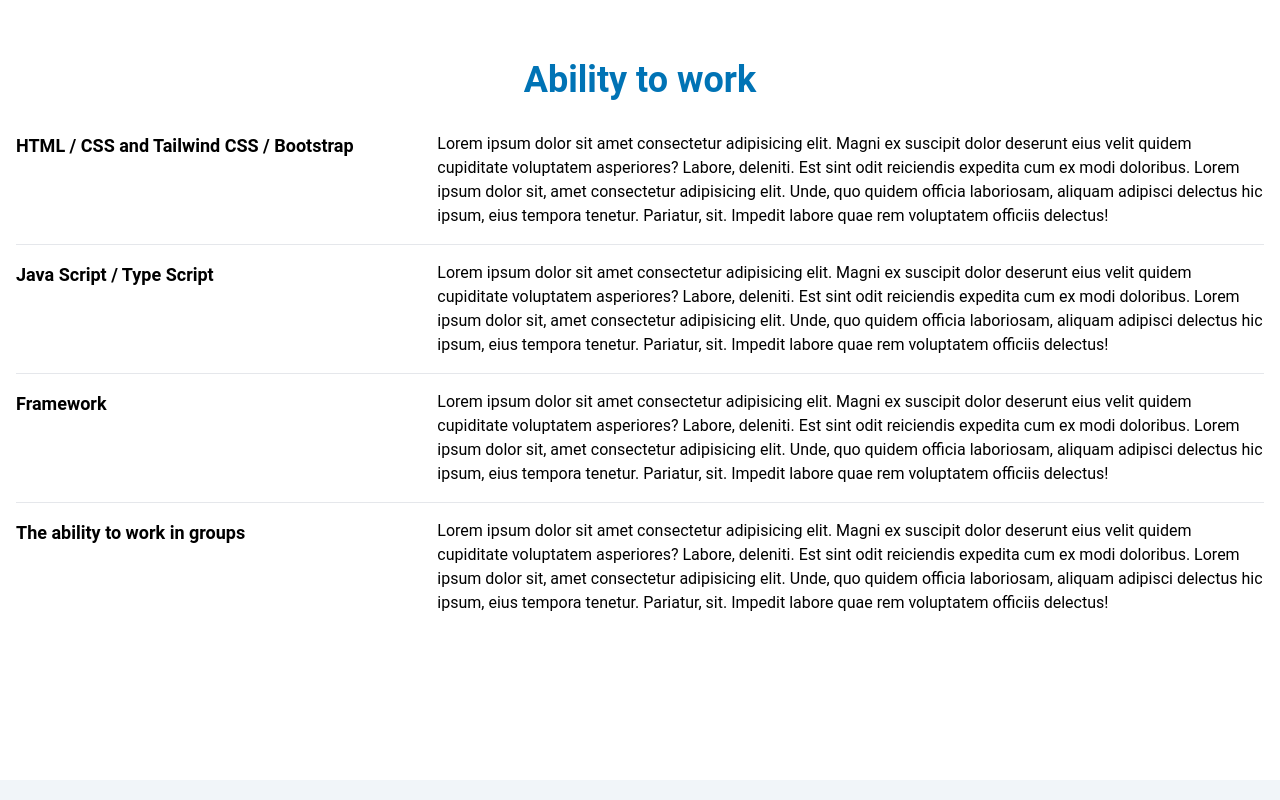
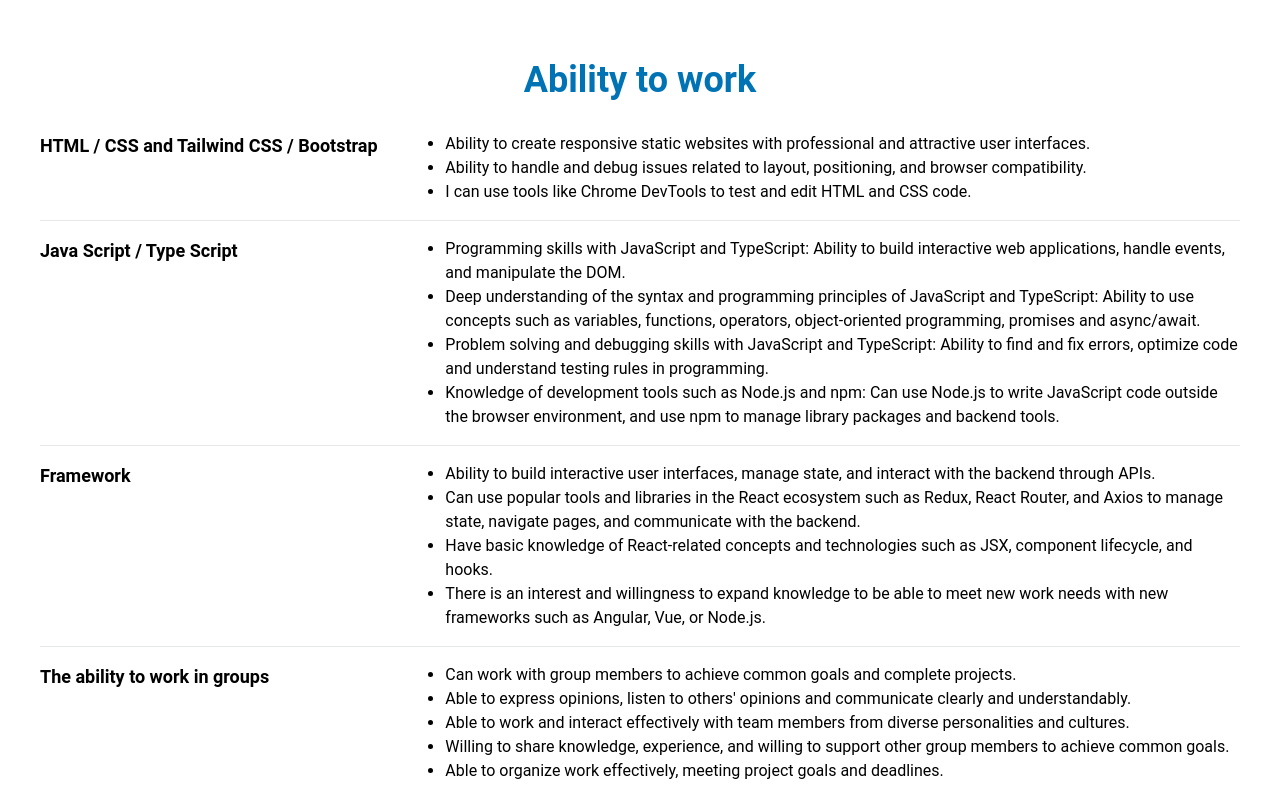
Before and after one commit to NguyenUyen-ReactJs2206/CV_NguyenThiThuUyen_FrontEnd, a React (Vite) app in the folder MyProfile/: page / in a window 1280 px wide. Shown: the part 2100-2900 px from the top of the page. Built offline with nearby package versions, Linux system fonts and the light colour scheme.

Commit message:
completed sub content of ability to work

```diff
--- a/MyProfile/src/components/AbilityToWork/AbilityToWork.tsx
+++ b/MyProfile/src/components/AbilityToWork/AbilityToWork.tsx
@@ -1,20 +1,21 @@
+import { useTranslation } from 'react-i18next'
+
 export default function AbilityToWork() {
+  const { t } = useTranslation('abilitytowork')
   return (
-    <div id='ability-to-work' className='py-16 px-4 min-h-[100vh]'>
-      <div className='container mx-auto text-left'>
-        <h2 className='text-4xl mb-4 font-semibold py-4 text-center text-blue'>Ability to work</h2>
+    <div id='ability-to-work' className='py-16 min-h-[100vh]'>
+      <div className='container mx-auto px-10 text-left'>
+        <h2 className='text-4xl mb-4 font-semibold py-4 text-center text-blue'>{t('title')}</h2>
         <div className='grid grid-cols-12 gap-4'>
           <div className='lg:col-span-4 col-span-12'>
             <h3 className='text-lg font-bold'>HTML / CSS and Tailwind CSS / Bootstrap</h3>
           </div>
           <div className='lg:col-span-8 col-span-12'>
-            <p>
-              Lorem ipsum dolor sit amet consectetur adipisicing elit. Magni ex suscipit dolor deserunt eius velit
-              quidem cupiditate voluptatem asperiores? Labore, deleniti. Est sint odit reiciendis expedita cum ex modi
-              doloribus. Lorem ipsum dolor sit, amet consectetur adipisicing elit. Unde, quo quidem officia laboriosam,
-              aliquam adipisci delectus hic ipsum, eius tempora tenetur. Pariatur, sit. Impedit labore quae rem
-              voluptatem officiis delectus!
-            </p>
+            <ul className='list-disc'>
+              <li>{t('html&css1')}</li>
+              <li>{t('html&css2')}</li>
+              <li>{t('html&css3')}</li>
+            </ul>
           </div>
         </div>
         <hr className='my-4' />
@@ -23,13 +24,12 @@
             <h3 className='text-lg font-bold'>Java Script / Type Script</h3>
           </div>
           <div className='lg:col-span-8 col-span-12'>
-            <p>
-              Lorem ipsum dolor sit amet consectetur adipisicing elit. Magni ex suscipit dolor deserunt eius velit
-              quidem cupiditate voluptatem asperiores? Labore, deleniti. Est sint odit reiciendis expedita cum ex modi
-              doloribus. Lorem ipsum dolor sit, amet consectetur adipisicing elit. Unde, quo quidem officia laboriosam,
-              aliquam adipisci delectus hic ipsum, eius tempora tenetur. Pariatur, sit. Impedit labore quae rem
-              voluptatem officiis delectus!
-            </p>
+            <ul className='list-disc'>
+              <li>{t('javascript&typescript1')}</li>
+              <li>{t('javascript&typescript2')}</li>
+              <li>{t('javascript&typescript3')}</li>
+              <li>{t('javascript&typescript4')}</li>
+            </ul>
           </div>
         </div>
         <hr className='my-4' />
@@ -38,28 +38,27 @@
             <h3 className='text-lg font-bold'>Framework</h3>
           </div>
           <div className='lg:col-span-8 col-span-12'>
-            <p>
-              Lorem ipsum dolor sit amet consectetur adipisicing elit. Magni ex suscipit dolor deserunt eius velit
-              quidem cupiditate voluptatem asperiores? Labore, deleniti. Est sint odit reiciendis expedita cum ex modi
-              doloribus. Lorem ipsum dolor sit, amet consectetur adipisicing elit. Unde, quo quidem officia laboriosam,
-              aliquam adipisci delectus hic ipsum, eius tempora tenetur. Pariatur, sit. Impedit labore quae rem
-              voluptatem officiis delectus!
-            </p>
+            <ul className='list-disc'>
+              <li>{t('framework1')}</li>
+              <li>{t('framework2')}</li>
+              <li>{t('framework3')}</li>
+              <li>{t('framework4')}</li>
+            </ul>
           </div>
         </div>
         <hr className='my-4' />
         <div className='grid grid-cols-12 gap-4'>
           <div className='lg:col-span-4 col-span-12'>
-            <h3 className='text-lg font-bold'>The ability to work in groups</h3>
+            <h3 className='text-lg font-bold'>{t('workwithgroup')}</h3>
           </div>
           <div className='lg:col-span-8 col-span-12'>
-            <p>
-              Lorem ipsum dolor sit amet consectetur adipisicing elit. Magni ex suscipit dolor deserunt eius velit
-              quidem cupiditate voluptatem asperiores? Labore, deleniti. Est sint odit reiciendis expedita cum ex modi
-              doloribus. Lorem ipsum dolor sit, amet consectetur adipisicing elit. Unde, quo quidem officia laboriosam,
-              aliquam adipisci delectus hic ipsum, eius tempora tenetur. Pariatur, sit. Impedit labore quae rem
-              voluptatem officiis delectus!
-            </p>
+            <ul className='list-disc'>
+              <li>{t('workwithgroup1')}</li>
+              <li>{t('workwithgroup2')}</li>
+              <li>{t('workwithgroup3')}</li>
+              <li>{t('workwithgroup4')}</li>
+              <li>{t('workwithgroup5')}</li>
+            </ul>
           </div>
         </div>
       </div>
--- a/MyProfile/src/locales/en/abilitytowork.json
+++ b/MyProfile/src/locales/en/abilitytowork.json
@@ -1,19 +1,20 @@
 {
   "title": "Ability to work",
-  "html&css1": "Có khả năng tạo trang web tĩnh đáp ứng với giao diện người dùng chuyên nghiệp và hấp dẫn.",
-  "html&css2": "Có khả năng xử lý và debug các vấn đề liên quan đến layout, positioning, và trình duyệt compatibility.",
-  "html&css3": "Kinh nghiệm sử dụng các công cụ developer để thử nghiệm và tối ưu hoá trang web: Có thể sử dụng các công cụ như Chrome DevTools để kiểm tra và chỉnh sửa code HTML và CSS.",
-  "javascript&typescript1": "Kỹ năng lập trình với JavaScript và TypeScript: Có khả năng xây dựng các ứng dụng web tương tác, xử lý sự kiện, và thao tác với DOM.",
-  "javascript&typescript2": "Hiểu biết sâu về cú pháp và nguyên tắc lập trình của JavaScript và TypeScript: Có khả năng sử dụng các khái niệm như biến, hàm, toán tử, lập trình hướng đối tượng, promise và async/await.",
-  "javascript&typescript3": "Kỹ năng giải quyết vấn đề và debug với JavaScript và TypeScript: Có khả năng tìm ra và sửa lỗi, tối ưu hoá code và hiểu biết về quy tắc kiểm thử (testing) trong lập trình.",
-  "javascript&typescript4": "Có kiến thức về công cụ phát triển như Node.js và npm: Có thể sử dụng Node.js để viết mã JavaScript ngoài môi trường trình duyệt, và sử dụng npm để quản lý các gói thư viện và công cụ phụ trợ.",
-  "framework1": "Có khả năng xây dựng các giao diện người dùng tương tác, quản lý trạng thái, và tương tác với backend thông qua API.",
-  "framework2": "Có thể sử dụng các công cụ và thư viện phổ biến trong hệ sinh thái React như Redux, React Router, và Axios để quản lý state, điều hướng trang, và giao tiếp với backend.",
-  "framework3": "Có kiến thức cơ bản về khái niệm và công nghệ liên quan đến React như JSX, component lifecycle, và hooks.",
-  "framework4": "Có sự quan tâm và sẵn lòng mở rộng kiến thức để có thể đáp ứng nhu cầu công việc mới cùng với các framework mới như Angular, Vue, hoặc Node.js.",
-  "workwithgroup1": "Có thể làm việc cùng các thành viên trong nhóm để đạt được mục tiêu chung và hoàn thành dự án.",
-  "workwithgroup2": "Có khả năng thể hiện ý kiến, lắng nghe ý kiến của người khác và giao tiếp một cách rõ ràng và dễ hiểu.",
-  "workwithgroup3": "Có thể làm việc và tương tác hiệu quả với các thành viên của nhóm có nguồn gốc và văn hóa đa dạng.",
-  "workwithgroup4": "Sẵn lòng chia sẻ kiến thức, kinh nghiệm, và sẵn lòng hỗ trợ các thành viên khác trong nhóm để đạt được mục tiêu chung.",
-  "workwithgroup5": "Có khả năng tổ chức công việc một cách hiệu quả, đáp ứng các mục tiêu và thời hạn của dự án."
+  "html&css1": "Ability to create responsive static websites with professional and attractive user interfaces.",
+  "html&css2": "Ability to handle and debug issues related to layout, positioning, and browser compatibility.",
+  "html&css3": "I can use tools like Chrome DevTools to test and edit HTML and CSS code.",
+  "javascript&typescript1": "Programming skills with JavaScript and TypeScript: Ability to build interactive web applications, handle events, and manipulate the DOM.",
+  "javascript&typescript2": "Deep understanding of the syntax and programming principles of JavaScript and TypeScript: Ability to use concepts such as variables, functions, operators, object-oriented programming, promises and async/await.",
+  "javascript&typescript3": "Problem solving and debugging skills with JavaScript and TypeScript: Ability to find and fix errors, optimize code and understand testing rules in programming.",
+  "javascript&typescript4": "Knowledge of development tools such as Node.js and npm: Can use Node.js to write JavaScript code outside the browser environment, and use npm to manage library packages and backend tools.",
+  "framework1": "Ability to build interactive user interfaces, manage state, and interact with the backend through APIs.",
+  "framework2": "Can use popular tools and libraries in the React ecosystem such as Redux, React Router, and Axios to manage state, navigate pages, and communicate with the backend.",
+  "framework3": "Have basic knowledge of React-related concepts and technologies such as JSX, component lifecycle, and hooks.",
+  "framework4": "There is an interest and willingness to expand knowledge to be able to meet new work needs with new frameworks such as Angular, Vue, or Node.js.",
+  "workwithgroup": "The ability to work in groups",
+  "workwithgroup1": "Can work with group members to achieve common goals and complete projects.",
+  "workwithgroup2": "Able to express opinions, listen to others' opinions and communicate clearly and understandably.",
+  "workwithgroup3": "Able to work and interact effectively with team members from diverse personalities and cultures.",
+  "workwithgroup4": "Willing to share knowledge, experience, and willing to support other group members to achieve common goals.",
+  "workwithgroup5": "Able to organize work effectively, meeting project goals and deadlines."
 }
--- a/MyProfile/src/locales/vi/abilitytowork.json
+++ b/MyProfile/src/locales/vi/abilitytowork.json
@@ -11,9 +11,10 @@
   "framework2": "Có thể sử dụng các công cụ và thư viện phổ biến trong hệ sinh thái React như Redux, React Router, và Axios để quản lý state, điều hướng trang, và giao tiếp với backend.",
   "framework3": "Có kiến thức cơ bản về khái niệm và công nghệ liên quan đến React như JSX, component lifecycle, và hooks.",
   "framework4": "Có sự quan tâm và sẵn lòng mở rộng kiến thức để có thể đáp ứng nhu cầu công việc mới cùng với các framework mới như Angular, Vue, hoặc Node.js.",
+  "workwithgroup": "Khả năng làm việc theo nhóm",
   "workwithgroup1": "Có thể làm việc cùng các thành viên trong nhóm để đạt được mục tiêu chung và hoàn thành dự án.",
   "workwithgroup2": "Có khả năng thể hiện ý kiến, lắng nghe ý kiến của người khác và giao tiếp một cách rõ ràng và dễ hiểu.",
-  "workwithgroup3": "Có thể làm việc và tương tác hiệu quả với các thành viên của nhóm có nguồn gốc và văn hóa đa dạng.",
+  "workwithgroup3": "Có thể làm việc và tương tác hiệu quả với các thành viên của nhóm có tính cách và văn hóa đa dạng.",
   "workwithgroup4": "Sẵn lòng chia sẻ kiến thức, kinh nghiệm, và sẵn lòng hỗ trợ các thành viên khác trong nhóm để đạt được mục tiêu chung.",
   "workwithgroup5": "Có khả năng tổ chức công việc một cách hiệu quả, đáp ứng các mục tiêu và thời hạn của dự án."
 }
```
